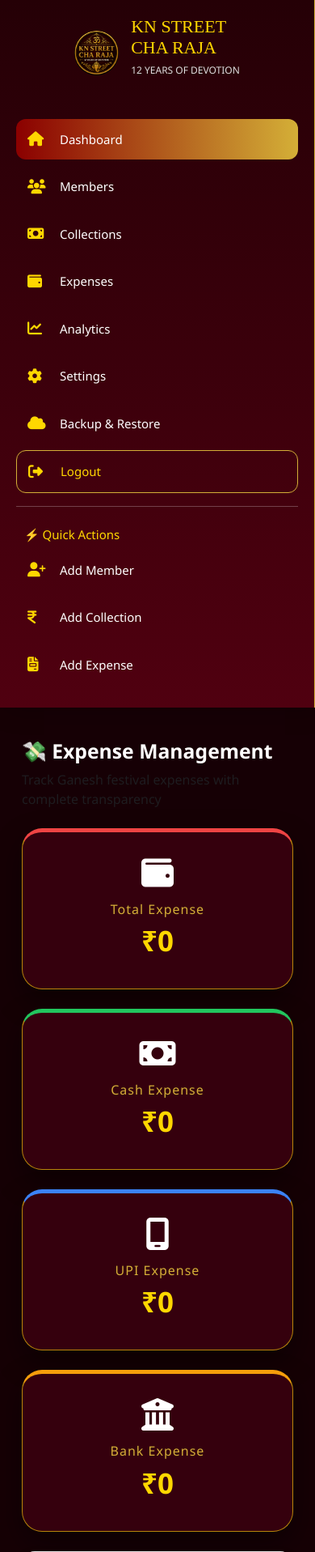
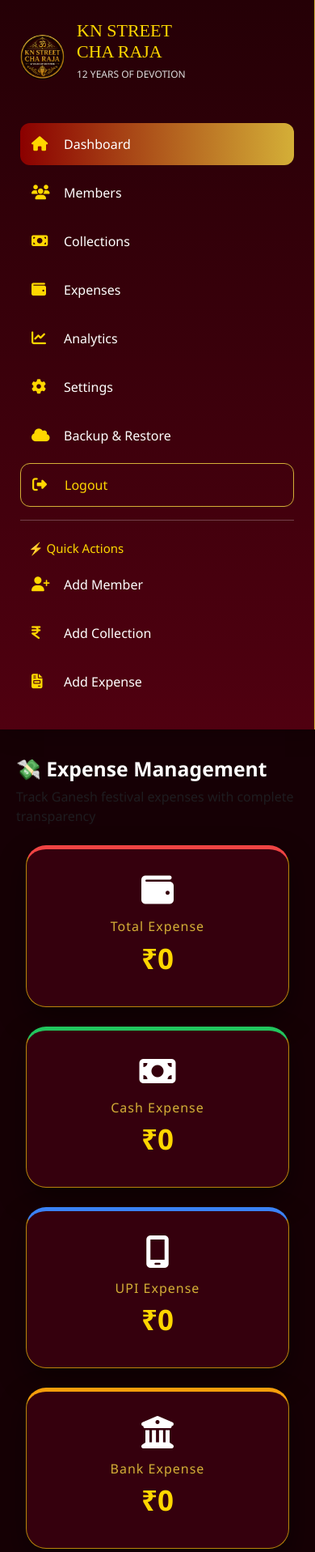
Before and after one commit to niks29-new/MandalFlow, a FastAPI app: page /expenses in a window 390 px wide. Shown: the top 1917 px of the page at 81% size. Run offline with FastAPI, Linux system fonts and the light colour scheme; a user stored in the database is signed in; data that the repository does not hold is empty.

Commit message:
global mobile responsive fix

```diff
--- a/static/css/main.css
+++ b/static/css/main.css
@@ -826,7 +826,7 @@ padding:30px 15px;
 
 }
 
-@media(max-width:768px){
+{
 
 .container-main{
 
@@ -888,7 +888,7 @@ font-size:10px;
 
 }
 
-@media(min-width:769px){
+{
 
 .mobile-nav{
 
@@ -1137,72 +1137,94 @@ min-height:100vh;
 
 }
 
-
 /* =================================
-   MOBILE SIDEBAR FIX
+   GLOBAL MOBILE RESPONSIVE
 ================================= */
 
-@media(max-width:768px){
+@media screen and (max-width:768px){
+
+
+body{
+    overflow-x:hidden !important;
+}
+
+
+/* Sidebar */
 
 .sidebar{
 
     position:relative !important;
+
     width:100% !important;
+
     height:auto !important;
 
     left:0 !important;
-    top:0 !important;
-
-    padding:20px !important;
 
 }
 
 
-.logo-box{
+/* Main Area */
 
-    display:flex !important;
-    justify-content:center !important;
-    align-items:center !important;
+.page-wrapper{
+
+    margin-left:0 !important;
+
+    padding:10px !important;
+
+    width:100% !important;
+
+    max-width:100% !important;
 
 }
 
 
-.logo-box h3{
+/* Bootstrap rows */
 
-    font-size:22px !important;
+.row{
+
+    margin-left:0 !important;
+
+    margin-right:0 !important;
 
 }
 
 
-.logo-box p{
+.container-fluid{
 
-    font-size:12px !important;
+    width:100% !important;
+
+    max-width:100% !important;
+
+    padding-left:10px !important;
+
+    padding-right:10px !important;
 
 }
 
 
-.menu a,
-.sidebar > a{
+/* All columns */
 
-    display:flex !important;
-    font-size:15px !important;
+.col,
+[class*="col-"]{
+
+    width:100% !important;
+
+    max-width:100% !important;
 
 }
 
 
-.menu a i,
-.sidebar > a i{
 
-    font-size:18px !important;
+/* Cards */
+
+.card,
+.premium-card{
+
+    width:100% !important;
 
 }
 
 
-.page-wrapper{
-
-    margin-left:0 !important;
-    padding:15px !important;
 
 }
-
-}
```
